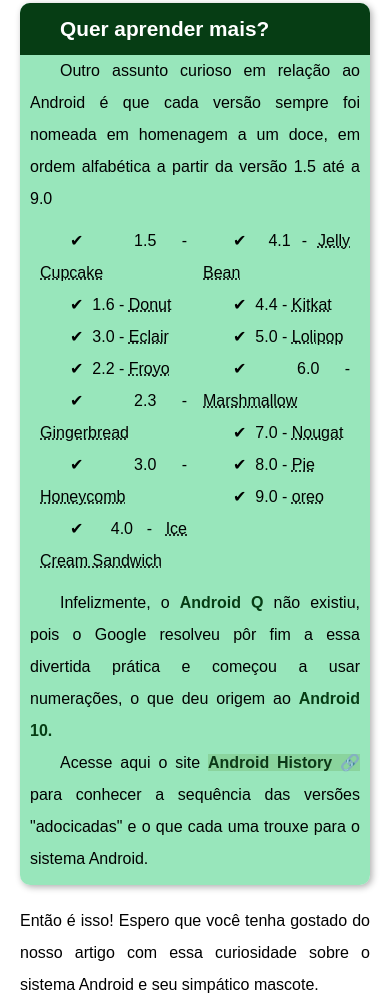
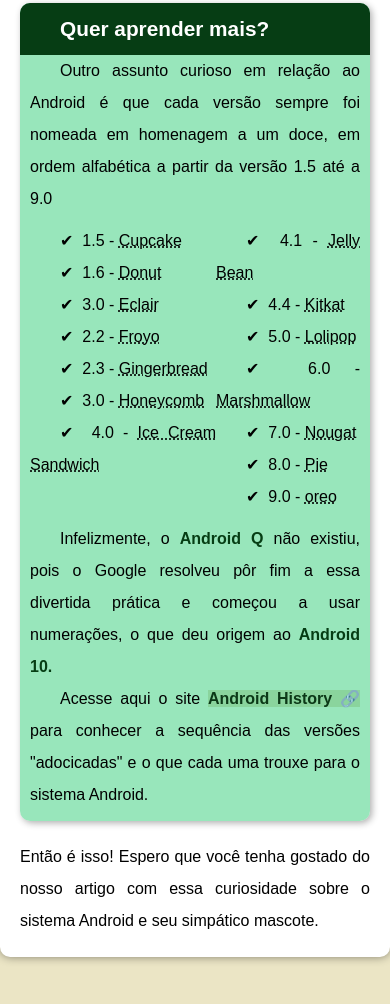
Before and after one commit to luizpq/projeto-android, a plain HTML site: page index.html in a window 390 px wide. Shown: the part 3104-4108 px from the top of the page. Drawn offline with nearby package versions, Linux system fonts and the light colour scheme; a web font is replaced by a local one.

Commit message:
Resolvendo o problema da tabela

```diff
--- a/index.html
+++ b/index.html
@@ -66,8 +66,10 @@
         <article id="tabela">
             <h3>Quer aprender mais?</h3>
           <p>Outro assunto curioso em relação ao Android é que cada versão sempre foi nomeada em homenagem a um doce, em ordem alfabética a partir da versão 1.5 até a 9.0</p>
-          <ul>
 
+
+                  <ul  class="conteiner">
+                        <div class="item">
                             <li> 1.5 - <abbr title="Bolo de copo">Cupcake</abbr>
                             <li> 1.6 - <abbr title="Rosquinha">Donut</abbr>
                             <li> 3.0 - <abbr title="Bomba">Eclair</abbr>
@@ -75,6 +77,9 @@
                             <li> 2.3 - <abbr title="Biscoito de Gengibre">Gingerbread</abbr>
                             <li> 3.0 - <abbr title="Favo de Mel">Honeycomb</abbr>
                             <li> 4.0 - <abbr title="Sanduiche de sorvete">Ice Cream Sandwich</abbr>
+                        </div>
+
+                        <div class="item">
                             <li> 4.1 - <abbr title="Jujuba">Jelly Bean</abbr>
                             <li> 4.4 - <abbr title="Kitkat">Kitkat</abbr>
                             <li> 5.0 - <abbr title="Pirulito">Lolipop</abbr>
@@ -83,6 +88,8 @@
                             <li> 8.0 -  <abbr title="Oreo">Pie</abbr>
                             <li> 9.0 - <abbr title="Torta">oreo</abbr>
                   </ul>
+              </div>
+
 
           <p>Infelizmente, o <span class="verde">Android Q </span>não existiu, pois o Google resolveu pôr fim a essa divertida prática e começou a usar numerações, o que deu origem ao <span class="verde">Android 10.</span></p>
 
--- a/media-query.css
+++ b/media-query.css
@@ -1,4 +1,11 @@
 @charset "UTF-8";
+
+@media  screen and (min-width: 300px) and (max-width: 766px) {
+
+ ul.conteiner{
+   display: flex;
+ }
+}
 
 @media  screen and (min-width: 768px) {
     main{
--- a/style.css
+++ b/style.css
@@ -109,7 +109,7 @@ nav > a:hover{
 
 article > ul{
     text-decoration: dashed;
-    padding: 10px;
+    padding: 10px 0px;
     list-style-position: inside;
     columns: 2;
     list-style-type: '\2714\00A0';
```
Lines whose indentation alone changed are shown as unchanged.
